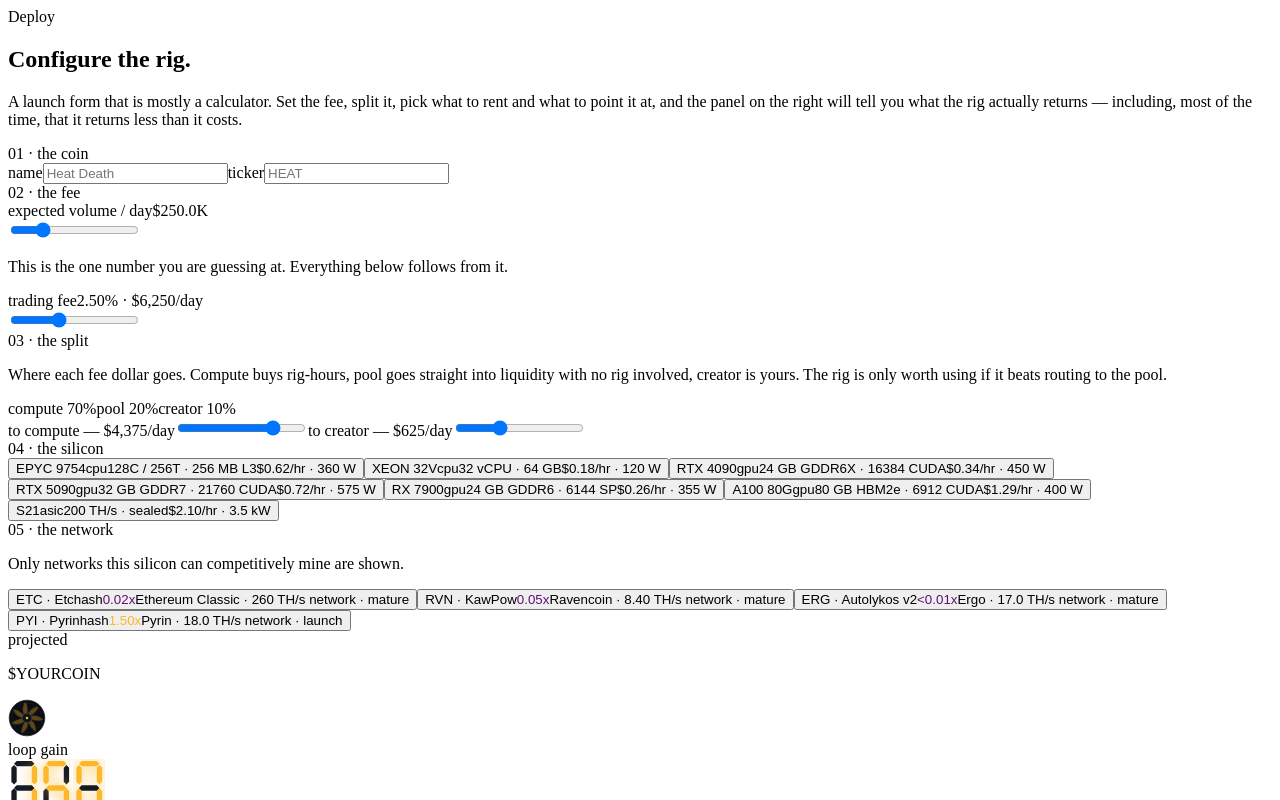
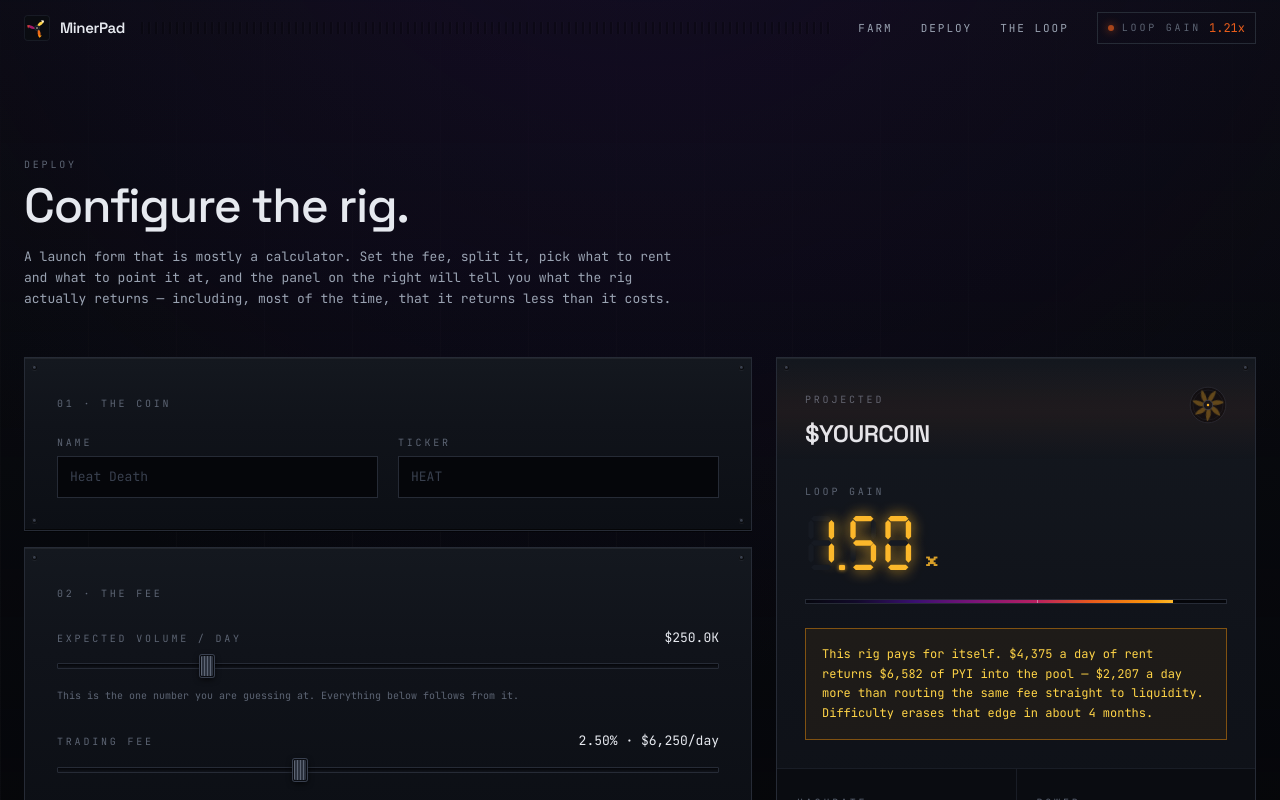
Before and after one commit to TektonXYZ/minerpad, a Next.js app: page /deploy in a window 1280 px wide. Shown: the top 800 px of the page. Built offline with nearby package versions, Linux system fonts and the light colour scheme.

Commit message:
Add app/layout.tsx

```diff
--- /dev/null
+++ b/app/layout.tsx
@@ -0,0 +1,76 @@
+import type { Metadata } from "next";
+import localFont from "next/font/local";
+import Nav from "@/components/Nav";
+import Footer from "@/components/Footer";
+import SkipLink from "@/components/SkipLink";
+import { SITE } from "@/lib/data";
+import "./globals.css";
+
+/* Self-hosted. Outbound font fetches are blocked in this environment, and a
+   webfont that fails to load would take the whole rack-label voice with it. */
+const display = localFont({
+  src: "./fonts/SpaceGrotesk.woff2",
+  weight: "300 700",
+  variable: "--font-display",
+  display: "swap",
+});
+
+const mono = localFont({
+  src: "./fonts/JetBrainsMonoVariable.woff2",
+  weight: "100 800",
+  variable: "--font-mono",
+  display: "swap",
+});
+
+/* The dot-matrix face, used only where a real machine would have an LED
+   panel. Pixel fonts look wrong anywhere else. */
+const led = localFont({
+  src: "./fonts/Silkscreen-Bold.woff2",
+  weight: "700",
+  variable: "--font-led",
+  display: "swap",
+});
+
+export const metadata: Metadata = {
+  metadataBase: new URL(SITE.url),
+  title: {
+    default: "MinerPad — a coin that mines for itself",
+    template: "%s — MinerPad",
+  },
+  description:
+    "Launch a coin. Its trading fees rent CPU and GPU time by the hour, that silicon mines, and what it mines goes back into the pool. Trade, rent, hash, settle, repeat.",
+  openGraph: {
+    title: "MinerPad — a coin that mines for itself",
+    description: "Trading fees rent the compute. The compute mines. The proceeds go back in the pool.",
+    type: "website",
+    url: SITE.url,
+    images: [{ url: "/og.png", width: 1200, height: 630, alt: "MinerPad" }],
+  },
+  twitter: {
+    card: "summary_large_image",
+    title: "MinerPad — a coin that mines for itself",
+    description: "Trading fees rent the compute. The compute mines. The proceeds go back in the pool.",
+    images: ["/og.png"],
+  },
+};
+
+export const viewport = { themeColor: "#05060A" };
+
+export default function RootLayout({ children }: { children: React.ReactNode }) {
+  return (
+    <html lang="en" className={`${display.variable} ${mono.variable} ${led.variable}`}>
+      <head>
+        {/* Marks the document as scripted before first paint, so reveal
+            styles can hide content without flashing it — and so nothing is
+            hidden at all when scripting is off. */}
+        <script dangerouslySetInnerHTML={{ __html: "document.documentElement.classList.add('js')" }} />
+      </head>
+      <body className="min-h-svh bg-void font-mono text-bone antialiased">
+        <SkipLink />
+        <Nav />
+        <main id="main">{children}</main>
+        <Footer />
+      </body>
+    </html>
+  );
+}
```
